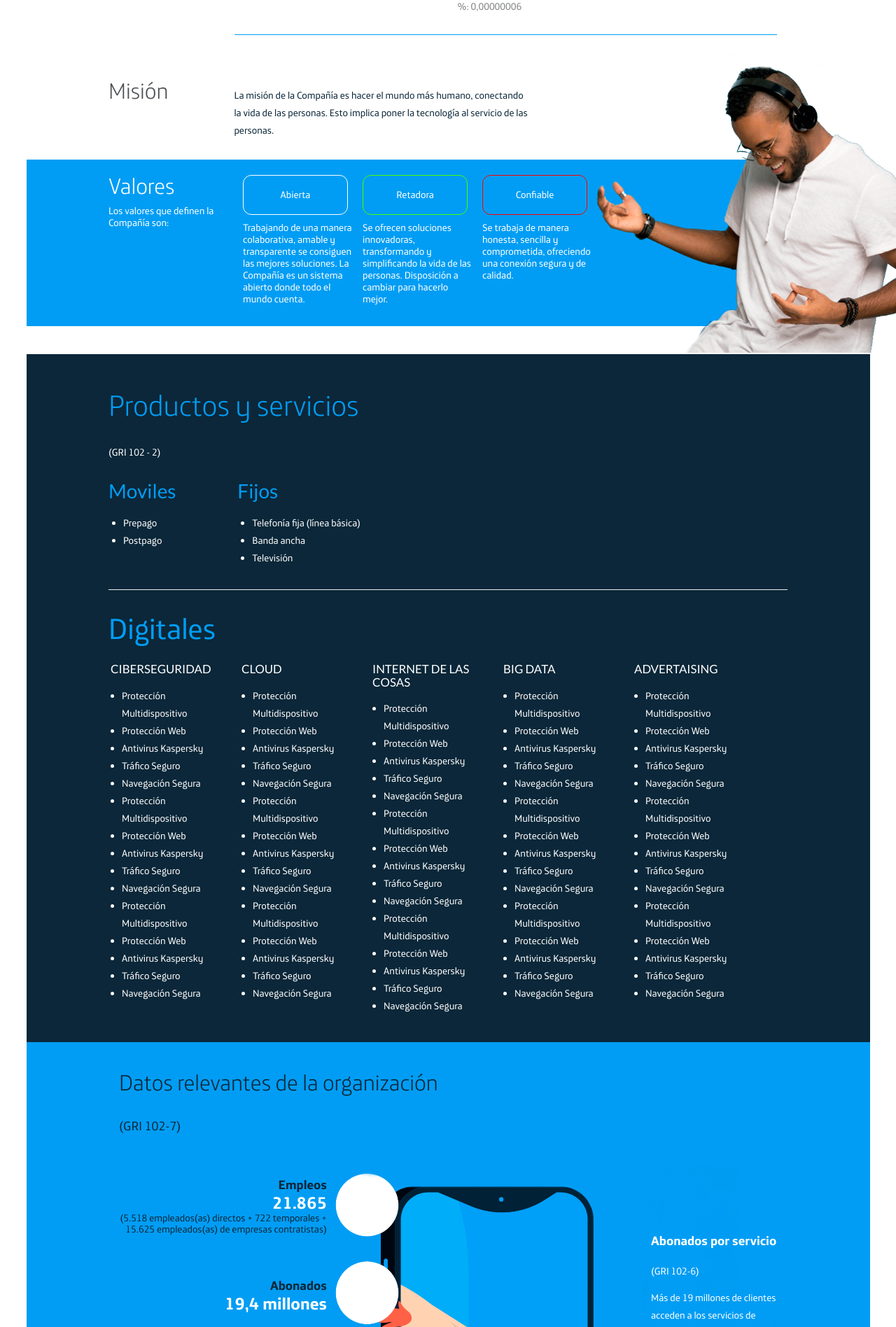
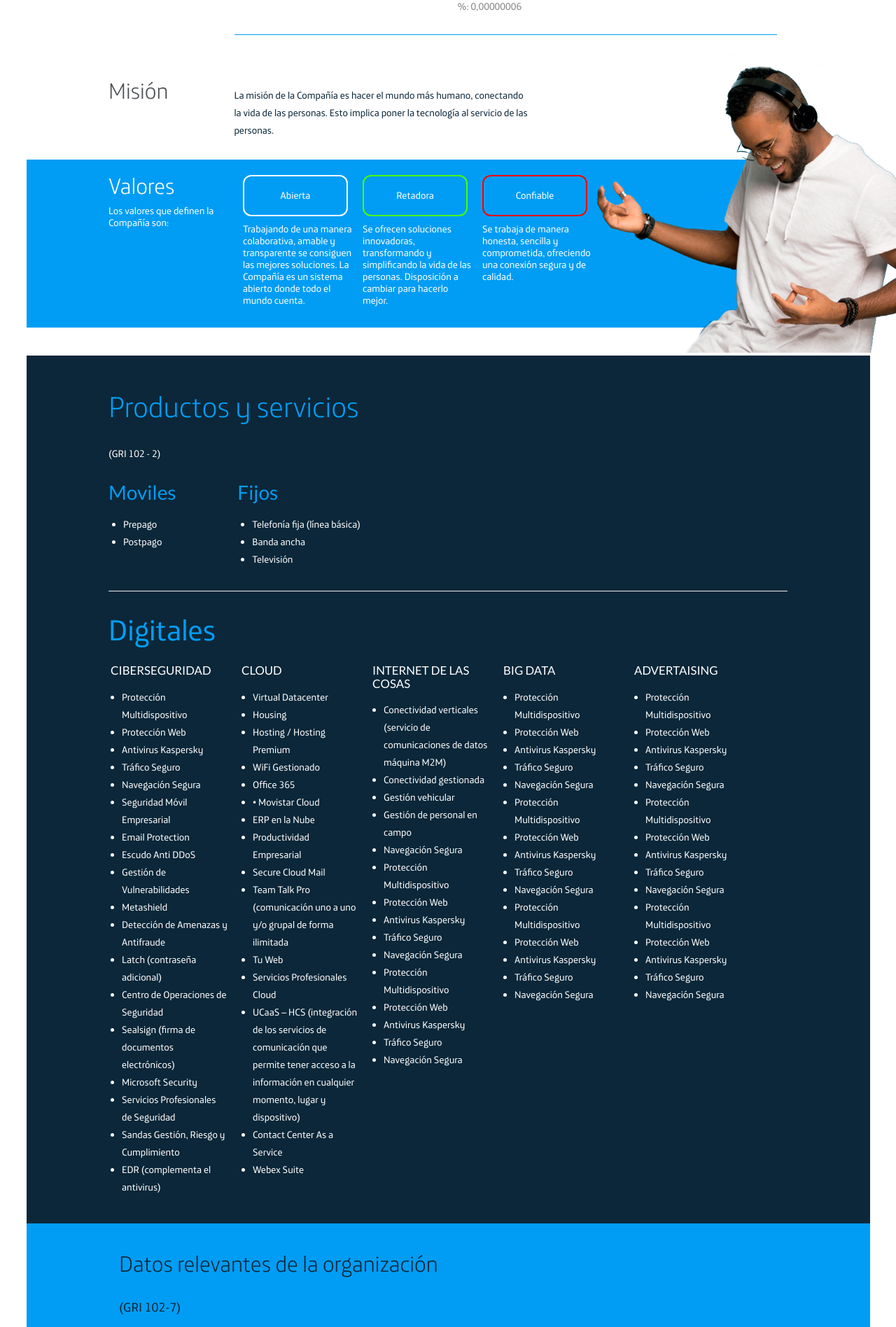
Before and after one commit to sebastianAricoC/Telefonica, a PHP site: page /movistar-colombia.html in a window 1280 px wide; the page is wider, and only the part inside the window is pictured. Shown: the part 1513-3409 px from the top of that part at 70% size. Run offline with PHP 8.4, Linux system fonts and the light colour scheme.

Commit message:
se ajustan y se incluyen textos capitulo3

```diff
--- a/css/estilos-generales.css
+++ b/css/estilos-generales.css
@@ -1690,19 +1690,19 @@ color: #019DF4;
 }
 
 .caja-datos-valores:nth-of-type(1) .caja-abierta{
-    border: 1px solid #FFF;
+    border: 2px solid #FFF;
 }
 
 .caja-datos-valores:nth-of-type(2) .caja-abierta{
-    border: 1px solid #FFF;
+    border: 2px solid #FFF;
 }
 
 .caja-datos-valores:nth-of-type(3) .caja-abierta{
-    border: 1px solid #4bff00;
+    border: 2px solid #4bff00;
 }
 
 .caja-datos-valores:nth-of-type(4) .caja-abierta{
-    border: 1px solid red;
+    border: 2px solid red;
 }
 
 
--- a/movistar-colombia.html
+++ b/movistar-colombia.html
@@ -674,45 +674,79 @@ Designed & Coded by ABCgomel
                         <li>Antivirus Kaspersky</li>
                         <li>Tráfico Seguro</li>
                         <li>Navegación Segura</li>
-                        <li>Protección Multidispositivo</li>
-                        <li>Protección Web</li>
-                        <li>Antivirus Kaspersky</li>
-                        <li>Tráfico Seguro</li>
-                        <li>Navegación Segura</li>
-                        <li>Protección Multidispositivo</li>
-                        <li>Protección Web</li>
-                        <li>Antivirus Kaspersky</li>
-                        <li>Tráfico Seguro</li>
-                        <li>Navegación Segura</li>
+                        <li>Seguridad Móvil Empresarial</li>
+                        <li>Email Protection</li>
+                        <li>Escudo Anti DDoS</li>
+                        <li>Gestión de
+                        Vulnerabilidades</li>
+                        <li>Metashield</li>
+                        <li>Detección de
+                          Amenazas y
+                        Antifraude</li>
+                        <li>Latch (contraseña
+                        adicional)</li>
+                        <li>Centro de
+                          Operaciones de
+                        Seguridad</li>
+                        <li>Sealsign (firma
+                          de documentos
+                          electrónicos)
+                        </li>
+                        <li>Microsoft Security</li>
+                        <li>Servicios
+                          Profesionales de
+                        Seguridad</li>
+                        <li>Sandas Gestión,
+                          Riesgo y
+                        Cumplimiento</li>
+                        <li>EDR (complementa
+                        el antivirus)</li>
                       </ul>
                     </div>
                     <div class="caja-lista-grande">
                       <h3>CLOUD</h3>
                       <ul>
-                        <li>Protección Multidispositivo</li>
-                        <li>Protección Web</li>
-                        <li>Antivirus Kaspersky</li>
-                        <li>Tráfico Seguro</li>
-                        <li>Navegación Segura</li>
-                        <li>Protección Multidispositivo</li>
-                        <li>Protección Web</li>
-                        <li>Antivirus Kaspersky</li>
-                        <li>Tráfico Seguro</li>
-                        <li>Navegación Segura</li>
-                        <li>Protección Multidispositivo</li>
-                        <li>Protección Web</li>
-                        <li>Antivirus Kaspersky</li>
-                        <li>Tráfico Seguro</li>
-                        <li>Navegación Segura</li>
+                        <li>Virtual Datacenter</li>
+                        <li>Housing</li>
+                        <li>Hosting / Hosting Premium</li>
+                        <li>WiFi Gestionado</li>
+                        <li>Office 365</li>
+                        <li>• Movistar Cloud</li>
+                        <li>ERP en la Nube</li>
+                        <li>Productividad
+                        Empresarial</li>
+                        <li>Secure Cloud Mail</li>
+                        <li>Team Talk Pro (comunicación uno
+                          a uno y/o grupal de
+                        forma ilimitada</li>
+                        <li>Tu Web</li>
+                        <li>Servicios
+                        Profesionales Cloud</li>
+                        <li>UCaaS – HCS
+                          (integración de
+                          los servicios de
+                          comunicación que
+                          permite tener acceso
+                          a la información en
+                          cualquier momento,
+                        lugar y dispositivo)</li>
+                        <li>Contact Center
+                        As a Service</li>
+                        <li>Webex Suite</li>
                       </ul>
                     </div>
                     <div class="caja-lista-grande">
                       <h3>INTERNET DE LAS COSAS</h3>
                       <ul>
-                        <li>Protección Multidispositivo</li>
-                        <li>Protección Web</li>
-                        <li>Antivirus Kaspersky</li>
-                        <li>Tráfico Seguro</li>
+                        <li>Conectividad
+                          verticales (servicio
+                          de comunicaciones
+                        de datos máquina M2M)</li>
+                        <li>Conectividad
+                        gestionada</li>
+                        <li>Gestión vehicular</li>
+                        <li>Gestión de personal
+                        en campo</li>
                         <li>Navegación Segura</li>
                         <li>Protección Multidispositivo</li>
                         <li>Protección Web</li>
```
